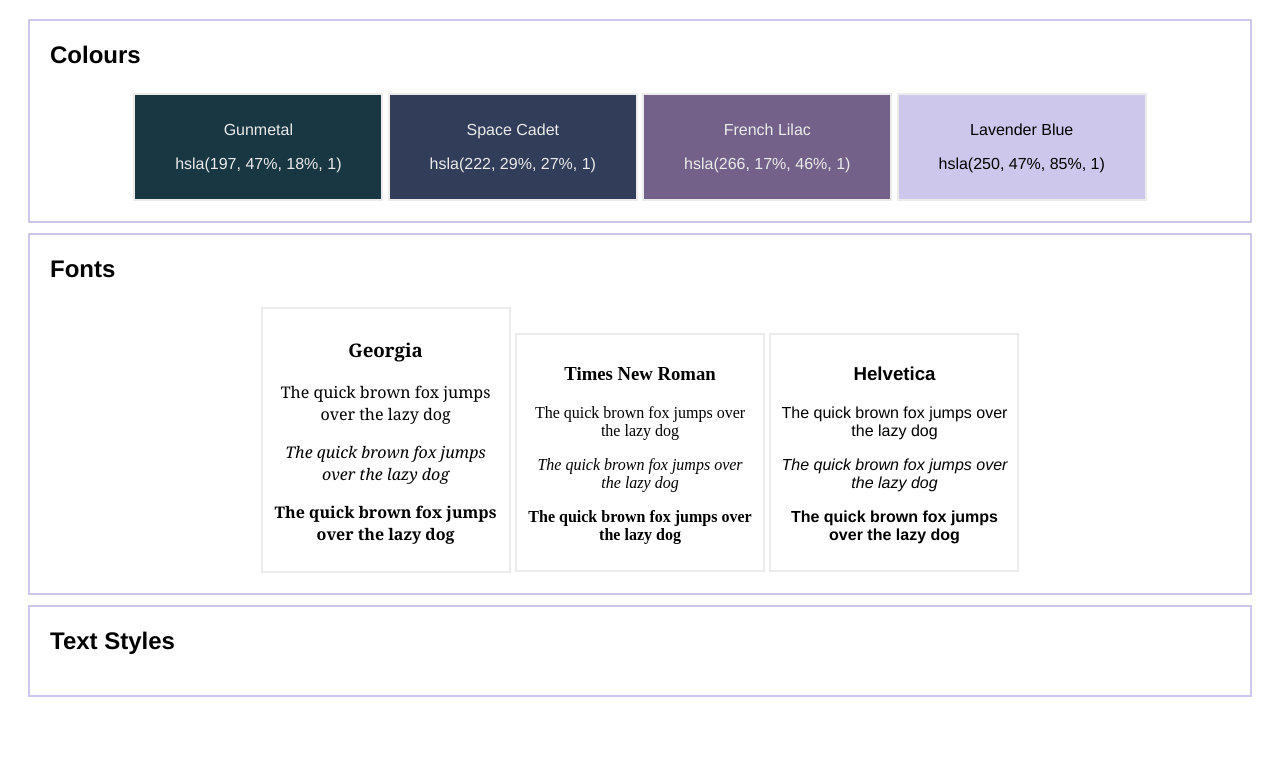
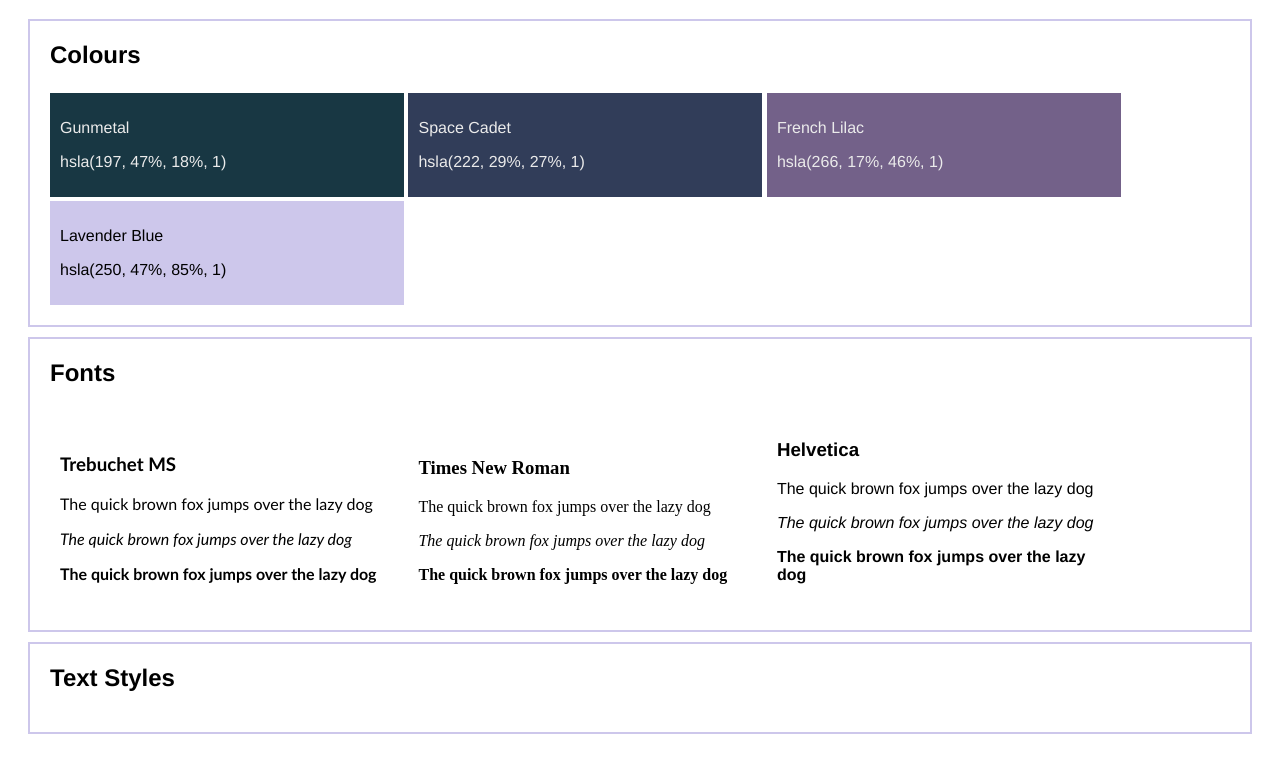
Before and after one commit to hlmnicholson/website-design-system, a plain HTML site: page index.html in a window 1280 px wide. Shown: the part 79-841 px from the top of the page. Before the commit the page ends 804 px from the top, so only its background shows below. Drawn offline with Linux system fonts and the light colour scheme.

Commit message:
adjuste font and remove borders

```diff
--- a/index.html
+++ b/index.html
@@ -10,20 +10,20 @@
 
     <section>
       <h2>Colours</h2>
-      <div class="content">
-        <div class="box light" id="box1">
+      <div class="content center-align">
+        <div class="box light" id="colour1">
           <p>Gunmetal</p>
           <p>hsla(197, 47%, 18%, 1)</p>
         </div>
-        <div class="box light" id="box2">
+        <div class="box light" id="colour2">
           <p>Space Cadet</p>
           <p>hsla(222, 29%, 27%, 1)</p>
         </div>
-        <div class="box light" id="box3">
+        <div class="box light" id="colour3">
           <p>French Lilac</p>
           <p>hsla(266, 17%, 46%, 1)</p>
         </div>
-        <div class="box" id="box4">
+        <div class="box" id="colour4">
           <p>Lavender Blue</p>
           <p>hsla(250, 47%, 85%, 1)</p>
         </div>
@@ -34,7 +34,7 @@
       <h2>Fonts</h2>
       <div class="content">
         <div class="box" id="font1">
-          <h3>Georgia</h3>
+          <h3>Trebuchet MS</h3>
           <p>The quick brown fox jumps over the lazy dog</p>
           <p><em>The quick brown fox jumps over the lazy dog</em></p>
           <p><strong>The quick brown fox jumps over the lazy dog</strong></p>
--- a/styles.css
+++ b/styles.css
@@ -20,37 +20,34 @@ section {
 
 .content {
   position: relative;
-  text-align: center;
 }
 
 .box {
-  border: 2px solid hsla(0, 0%, 92%, 1);
+  /* border: 2px solid hsla(0, 0%, 92%, 1); */
   display: inline-block;
   height: 100%;
   margin-top: 4px;
-  text-align: center;
-  width: 250px;
+  width: 30%;
   padding: 10px 10px;
 }
 
-
-#box1 {
+#colour1 {
   /* --gunmetal:  */
   background-color: hsla(197, 47%, 18%, 1);
 
 }
 
-#box2 {
+#colour2 {
   /* --space-cadet: */
   background-color: hsla(222, 29%, 27%, 1);
 }
 
-#box3 {
+#colour3 {
   /* --french-lilac: */
   background-color: hsla(266, 17%, 46%, 1);
 }
 
-#box4 {
+#colour4 {
   /* lavender-blue:  */
   background-color: hsla(250, 47%, 85%, 1);
 }
@@ -60,18 +57,8 @@ div .light {
   color: hsla(0, 0%, 92%, 1);
 }
 
-/* .font {
-  border: 2px solid hsla(0, 0%, 92%, 1);
-  display: inline-block;
-  height: 100%;
-  margin-top: 4px;
-  text-align: center;
-  width: 250px;
-  padding: 0 10px;
-} */
-
 #font1 {
-  font-family: Georgia;
+  font-family: 'Trebuchet MS';
 }
 
 #font2 {
```
